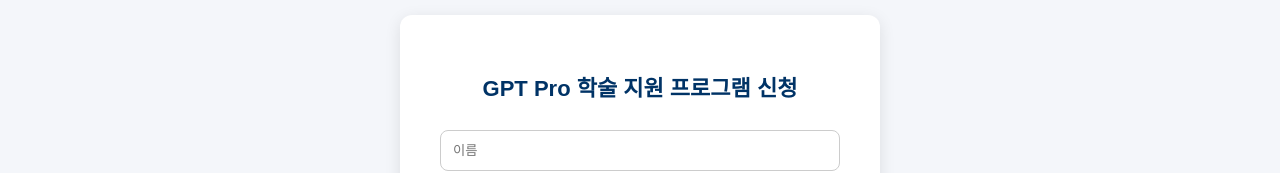
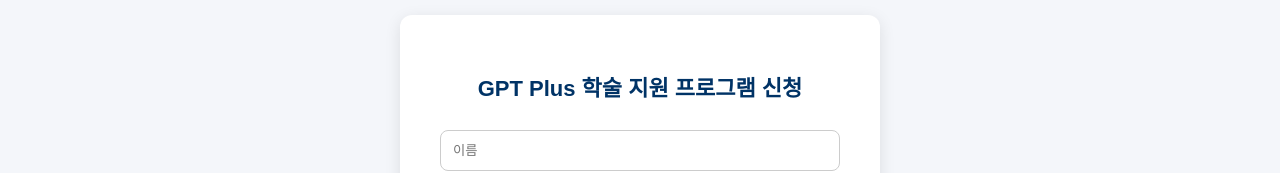
Before and after one commit to hajihyeok/yonsei_service, a plain HTML site: page in.html in a window 1280 px wide. Shown: the part 149-322 px from the top of the page. Drawn offline with Linux system fonts and the light colour scheme.

Commit message:
Update in.html

```diff
--- a/in.html
+++ b/in.html
@@ -113,7 +113,7 @@
 
   <div class="main-wrapper">
     <div class="container">
-      <h1>GPT Pro 학술 지원 프로그램 신청</h1>
+      <h1>GPT Plus 학술 지원 프로그램 신청</h1>
       <form id="gptForm">
         <input type="text" id="nameInput" placeholder="이름" required>
         <input type="text" id="deptInput" placeholder="소속 연구실" required>
```
